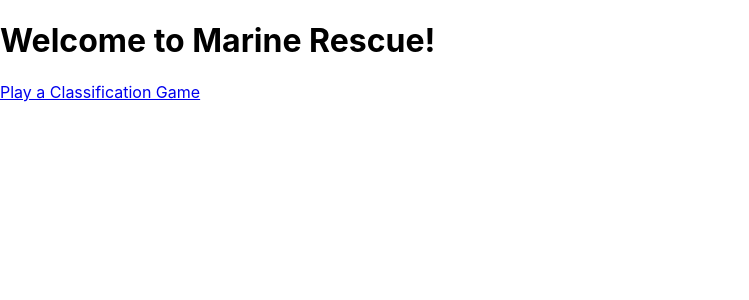
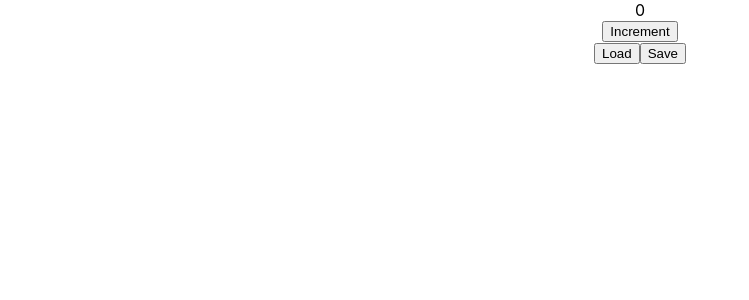
Before and after one commit to UW-AppleJACK/applejack, a React (Create React App) app in the folder marinerescue-frontend/: page /storyteller-test in a window 1280 px wide. Shown: the top 300 px of the page, without its empty margins (0-749 px from the left). Built offline with nearby package versions, Linux system fonts and the light colour scheme.

Commit message:
Add storyteller component with save/load from cookies function

```diff
--- a/marinerescue-frontend/package.json
+++ b/marinerescue-frontend/package.json
@@ -11,6 +11,7 @@
     "react-dom": "^17.0.1",
     "react-router-dom": "^5.2.0",
     "react-scripts": "4.0.3",
+    "universal-cookie": "^4.0.4",
     "web-vitals": "^1.1.0"
   },
   "scripts": {
--- a/marinerescue-frontend/src/App.js
+++ b/marinerescue-frontend/src/App.js
@@ -5,6 +5,7 @@ import {
 } from "react-router-dom";
 
 import './App.css';
+import Storyteller from "./components/Storyteller";
 import AboutPage from './pages/AboutPage';
 import DebrisClassificationPage from './pages/DebrisClassificationPage';
 import HomePage from './pages/HomePage';
@@ -19,6 +20,9 @@ function App() {
                 <Route path="/classify">
                     <DebrisClassificationPage />
                 </Route>
+                <Route path="/storyteller-test">
+                    <Storyteller />
+                </Route>
                 <Route path="/">
                     <HomePage />
                 </Route>
--- /dev/null
+++ b/marinerescue-frontend/src/components/Storyteller.js
@@ -0,0 +1,53 @@
+import React from 'react';
+import Cookies from 'universal-cookie';
+import './Storyteller.scss';
+
+const STORYTELLER_COOKIE = 'storytellerCookie';
+// Unix epoch time 32-bit int limit
+const COOKIE_EXP = '2038-01-19T03:14:08+00:00';
+
+let cookies = null;
+
+class Storyteller extends React.Component {
+    constructor(props) {
+        super(props);
+        this.state = this.getDefaultState();
+    }
+
+    loadStateFromCookie() {
+        cookies = cookies || new Cookies();
+        this.setState(cookies.get(STORYTELLER_COOKIE));
+    }
+
+    saveStateToCookie() {
+        cookies = cookies || new Cookies();
+        cookies.set(STORYTELLER_COOKIE, this.state, {
+            path: '/',
+            expires: new Date(COOKIE_EXP),
+        });
+    }
+
+    getDefaultState() {
+        return {
+            testCounter: 0,
+            currentScene: '',
+            sceneHistory: [],
+            complete: [],
+        };
+    }
+
+    render() {
+        return (
+            <div id="storyteller" style={{ textAlign: 'center' }}>
+                <div>{this.state.testCounter}</div>
+                <button onClick={() => this.setState({ testCounter: this.state.testCounter + 1 })}>Increment</button>
+                <div>
+                    <button onClick={this.loadStateFromCookie.bind(this)}>Load</button>
+                    <button onClick={this.saveStateToCookie.bind(this)}>Save</button>
+                </div>
+            </div>
+        );
+    }
+}
+
+export default Storyteller;
```
Also changed, not shown: marinerescue-frontend/src/components/Storyteller.scss (added), 1 other file (tests, documents, lock files or other folders).
